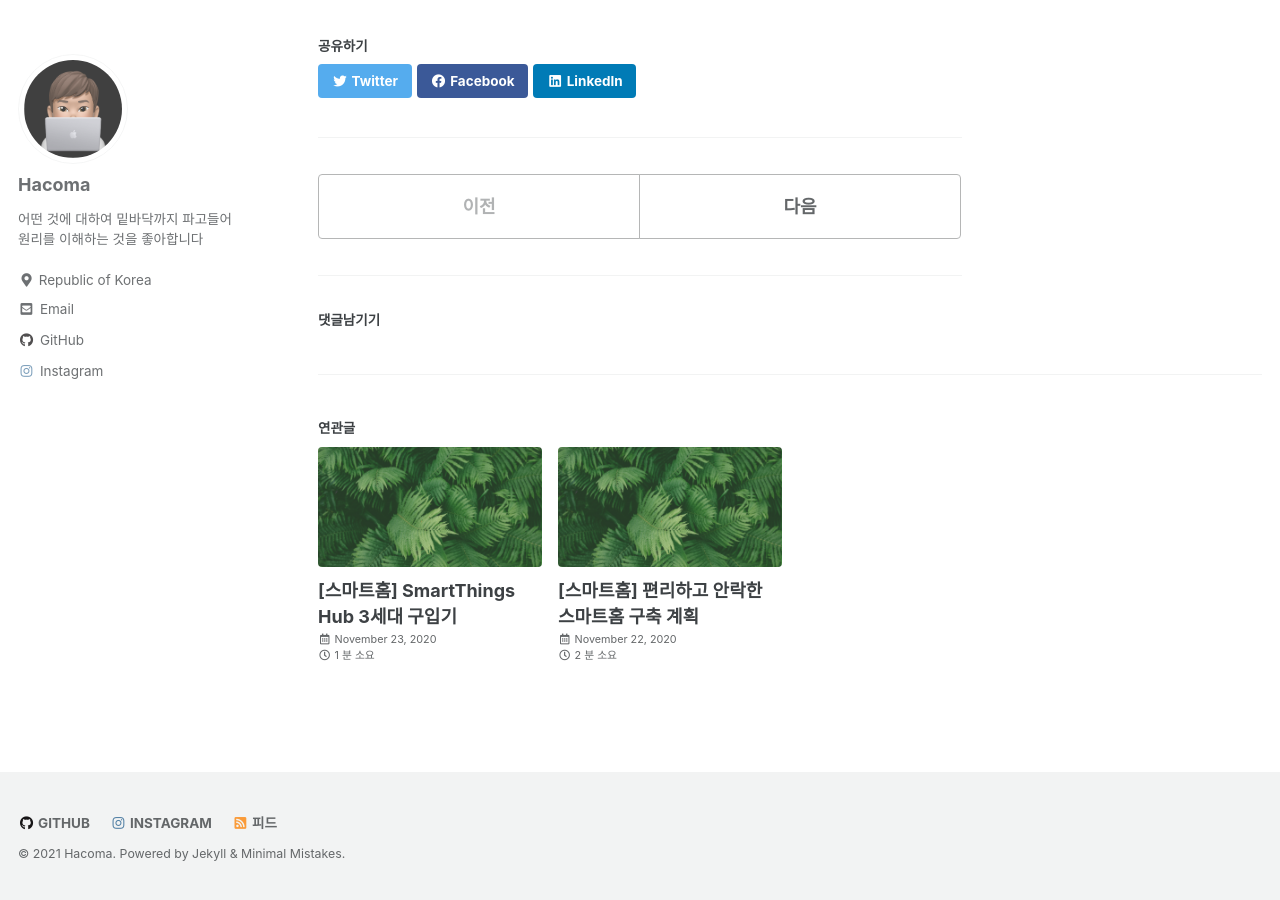
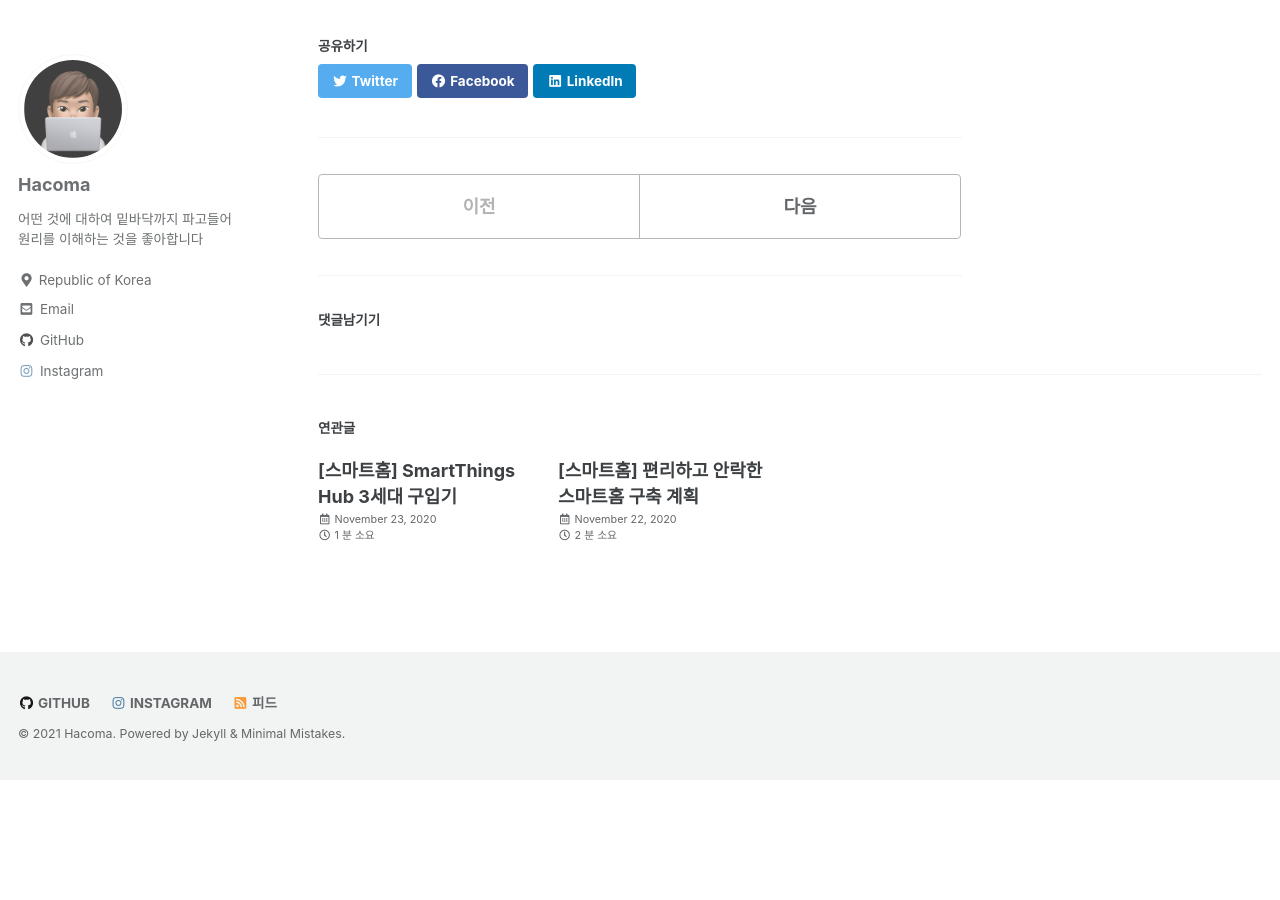
Before and after one commit to hacoma/hacoma.github.io, a Jekyll site: the page built from _posts/playground/synology/2020-10-29-photostation-apply-custom-domain.md, in a window 1280 px wide and 900 px high, scrolled down 2244 px. Built offline with Jekyll 4.4.1, drawn with Linux system fonts in a browser that asks for light colours; cached includes are drawn as plain includes; comment, search, counter and statistics services are not loaded; after the commit the page ends 3024 px from its top, so only the background shows below that.

Commit message:
feat: Remove post teaser image

```diff
--- a/_config.yml
+++ b/_config.yml
@@ -24,7 +24,7 @@ description              : "개발자로서 알고 있는 지식과 경험을
 url                      : "https://hacoma.github.io"
 baseurl                  : # the subpath of your site, e.g. "/blog"
 repository               : "hacoma/hacoma.github.io"
-teaser                   : "/assets/images/post/placeholder/teaser.png"
+teaser                   : # "/assets/images/post/placeholder/teaser.png"
 logo                     : "/assets/images/logo/logo.png"
 masthead_title           : # overrides the website title displayed in the masthead, use " " for no title
 breadcrumbs              : true
```
Also changed, not shown: assets/images/post/placeholder/teaser.png (deleted).
